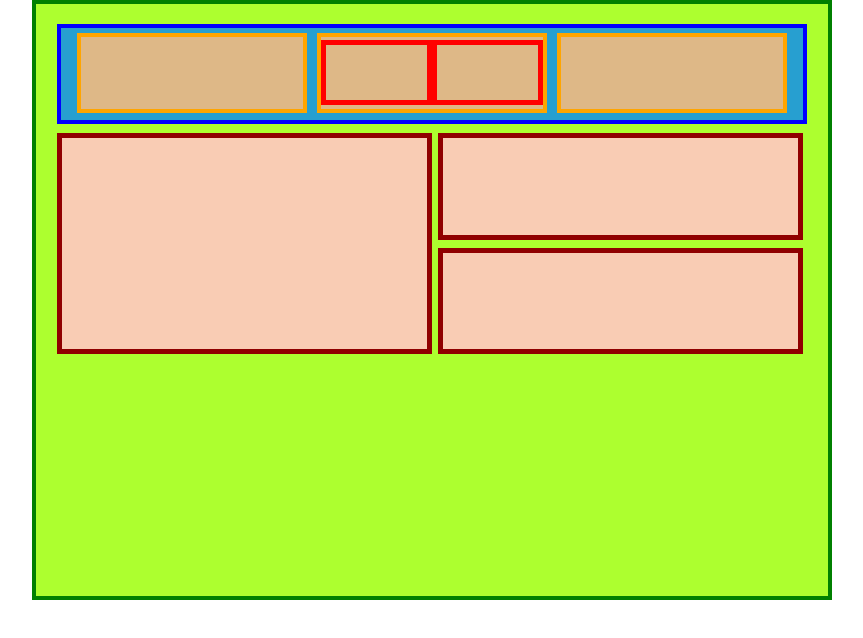
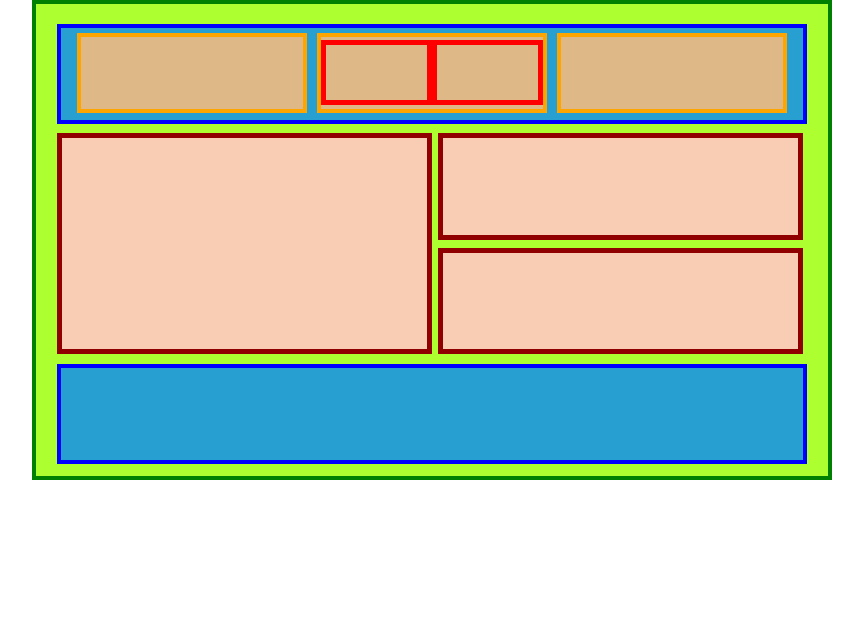
Before and after one commit to kidirbayevamirxon/github1, a plain HTML site: page index.html in a window 1280 px wide. Shown: the whole page, without its empty margins (208-1071 px from the left). Drawn offline with Linux system fonts and the light colour scheme.

Commit message:
nawrizbekke

```diff
--- a/glabal.css
+++ b/glabal.css
@@ -6,7 +6,7 @@
 
 .contoiner {
   width: 800px;
-  height: 600px;
+  height: 480px;
   margin: 0 auto;
   border: 4px solid green;
   background-color: greenyellow;
@@ -72,3 +72,12 @@
 .main21 {
   margin-bottom: 8px;
 }
+
+.box{
+  width: 750px;
+  height: 100px;
+  margin: 20px auto;
+  background-color: rgba(0, 132, 255, 0.775);
+  border: 4px solid blue;
+  margin-top: 240px;
+}
--- a/index.html
+++ b/index.html
@@ -1,4 +1,4 @@
-<!DOCTYPE html>
+<!doctype html>
 <html lang="en">
   <head>
     <meta charset="UTF-8" />
@@ -26,7 +26,12 @@
             </div>
           </div>
         </div>
+
       </header>
+      <div class="footer">
+          <div class="box"></div>
+        </div>
     </div>
+
   </body>
 </html>
```
